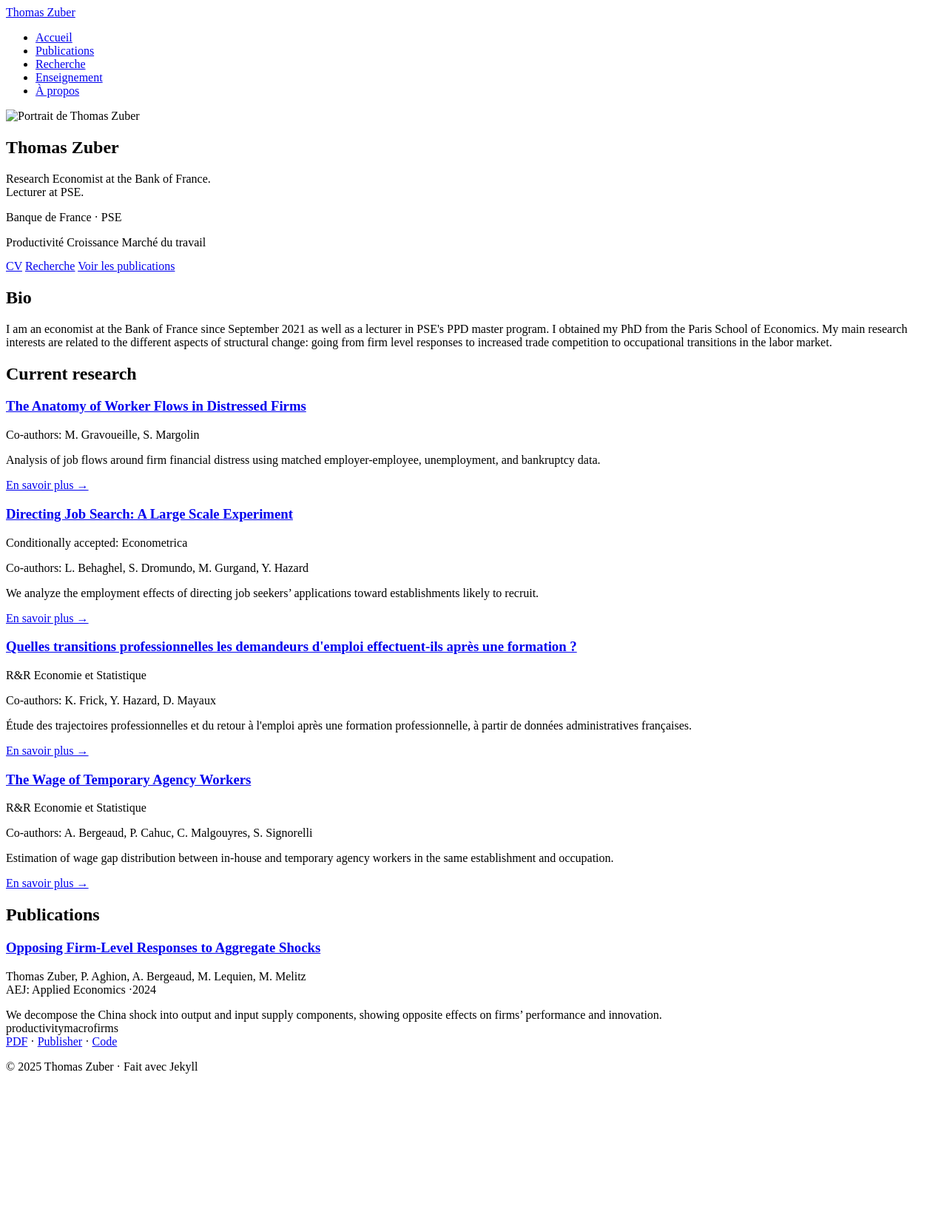
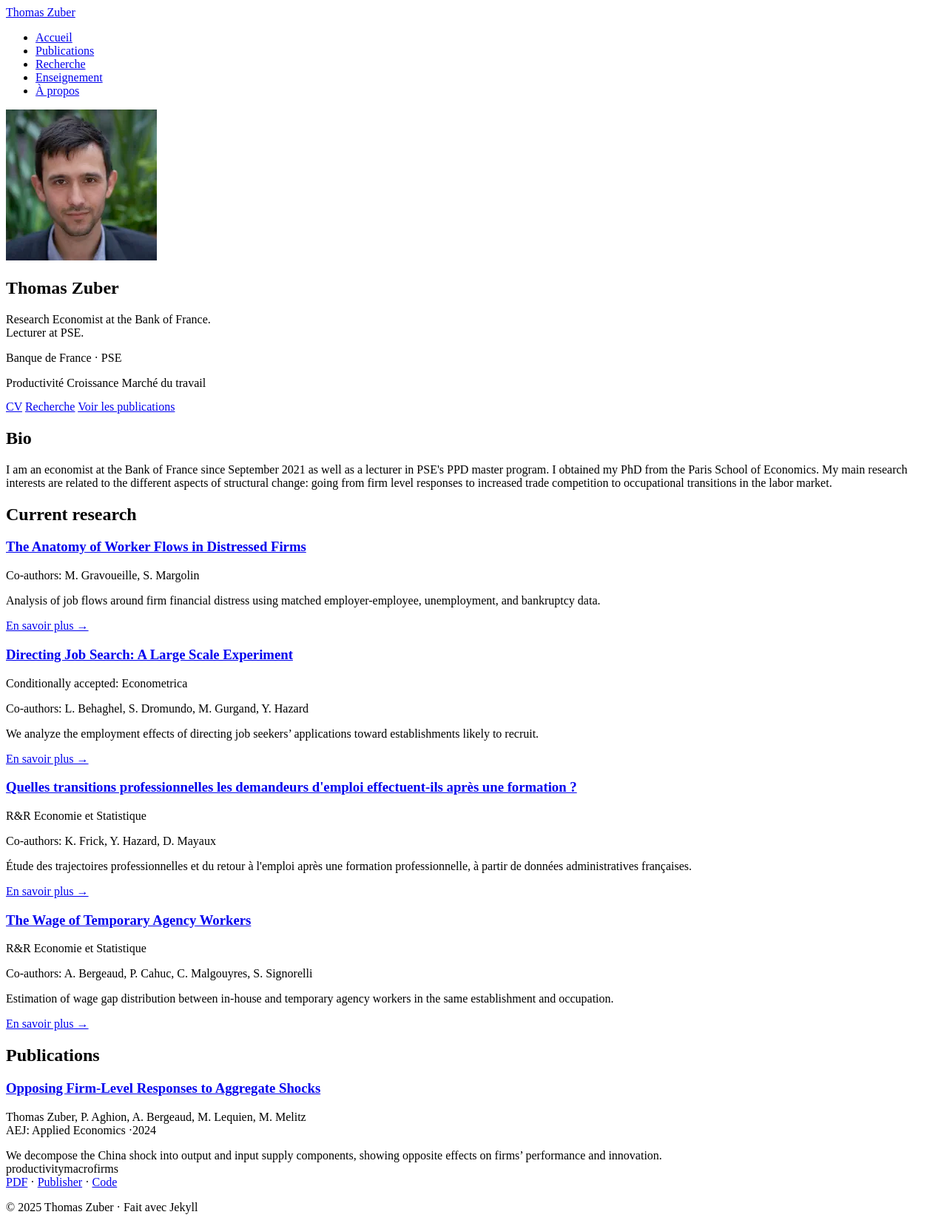
Before and after one commit to quentinglorieux/thomaszuber, a Jekyll site: the page built from index.markdown, in a window 1280 px wide. Shown: the whole page at 74% size. Built offline with Jekyll 4.4.1, drawn with Linux system fonts in a browser that asks for light colours; before the commit the page ends 1467 px from its top, so only the background shows below that.

Commit message:
update _config.yml and head.html

```diff
--- a/_config.yml
+++ b/_config.yml
@@ -1,6 +1,6 @@
 title: "Thomas Zuber"
-baseurl: "https://quentinglorieux.github.io/thomaszuber" # à remplacer par le sous-dossier si besoin, sinon ""
-url: "https://thomaszuber.example"  # à remplacer par le domaine ou l'URL GitHub Pages
+url: "https://quentinglorieux.github.io"
+baseurl: "/thomaszuber"
 
 # Langue (peut rester FR si monolingue)
 lang: fr
@@ -33,9 +33,9 @@
   - scope: {path: "", type: "publications"}
     values: {layout: publication}
   - scope: {path: "", type: "courses"}
-    values: {layout: page}
+    values: {layout: course}
   - scope: {path: "", type: "projects"}
-    values: {layout: page}
+    values: {layout: project}
   - scope: {path: ""}
     values: {layout: page}
 
--- a/_includes/head.html
+++ b/_includes/head.html
@@ -2,5 +2,6 @@
 <meta name="viewport" content="width=device-width, initial-scale=1">
 <title>{% if page.title %}{{ page.title }} · {% endif %}{{ site.title }}</title>
 {%- seo -%}
-<link rel="stylesheet" href="{{ '/assets/css/main.css' | relative_url }}">
+<link rel="stylesheet"
+      href="{{ '/assets/css/main.css' | relative_url | absolute_url }}?v={{ site.github.build_revision | default: site.time | date: '%s' }}">
 <link href="https://fonts.googleapis.com/css2?family=Source+Sans+3:wght@300;400;500&display=swap" rel="stylesheet">
```
